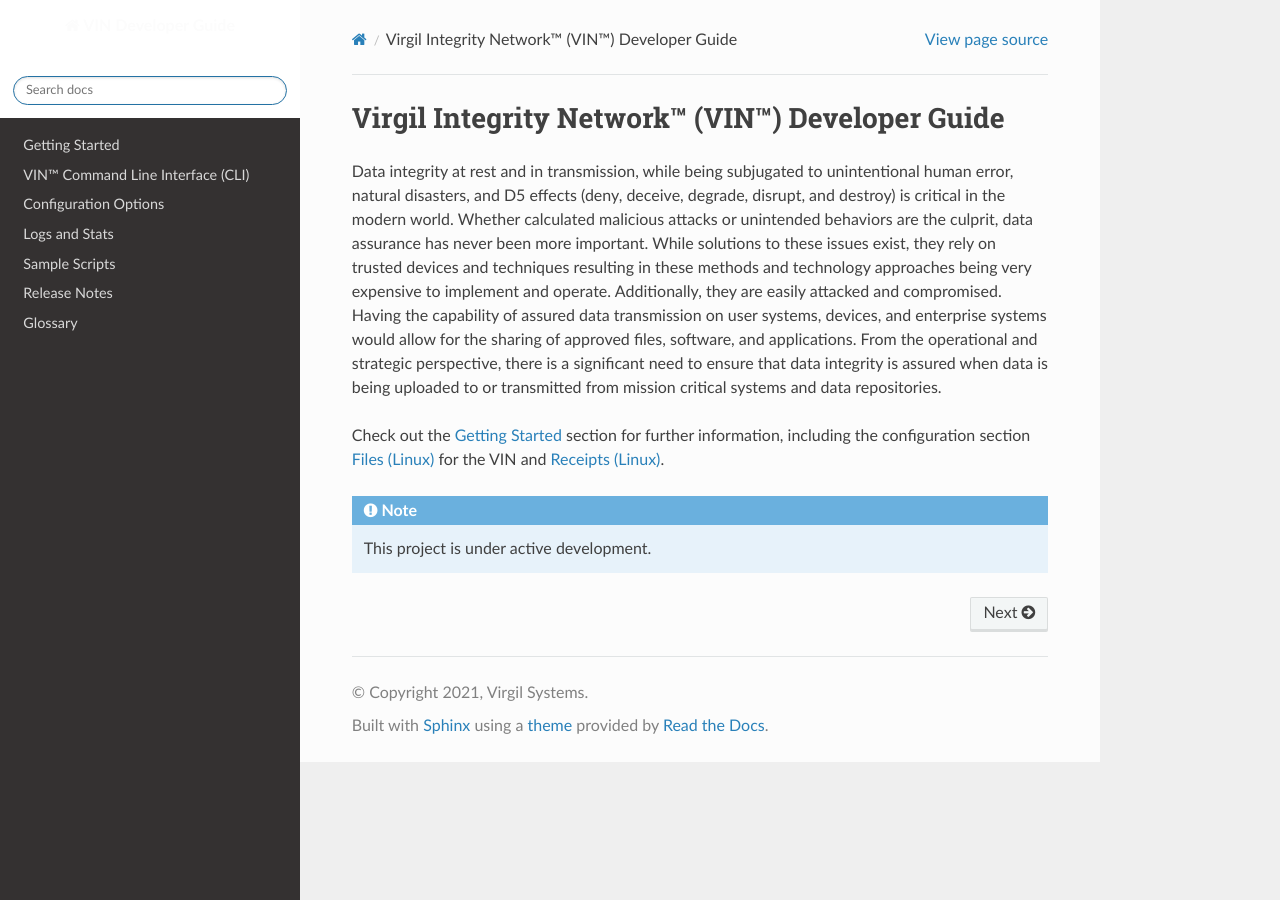
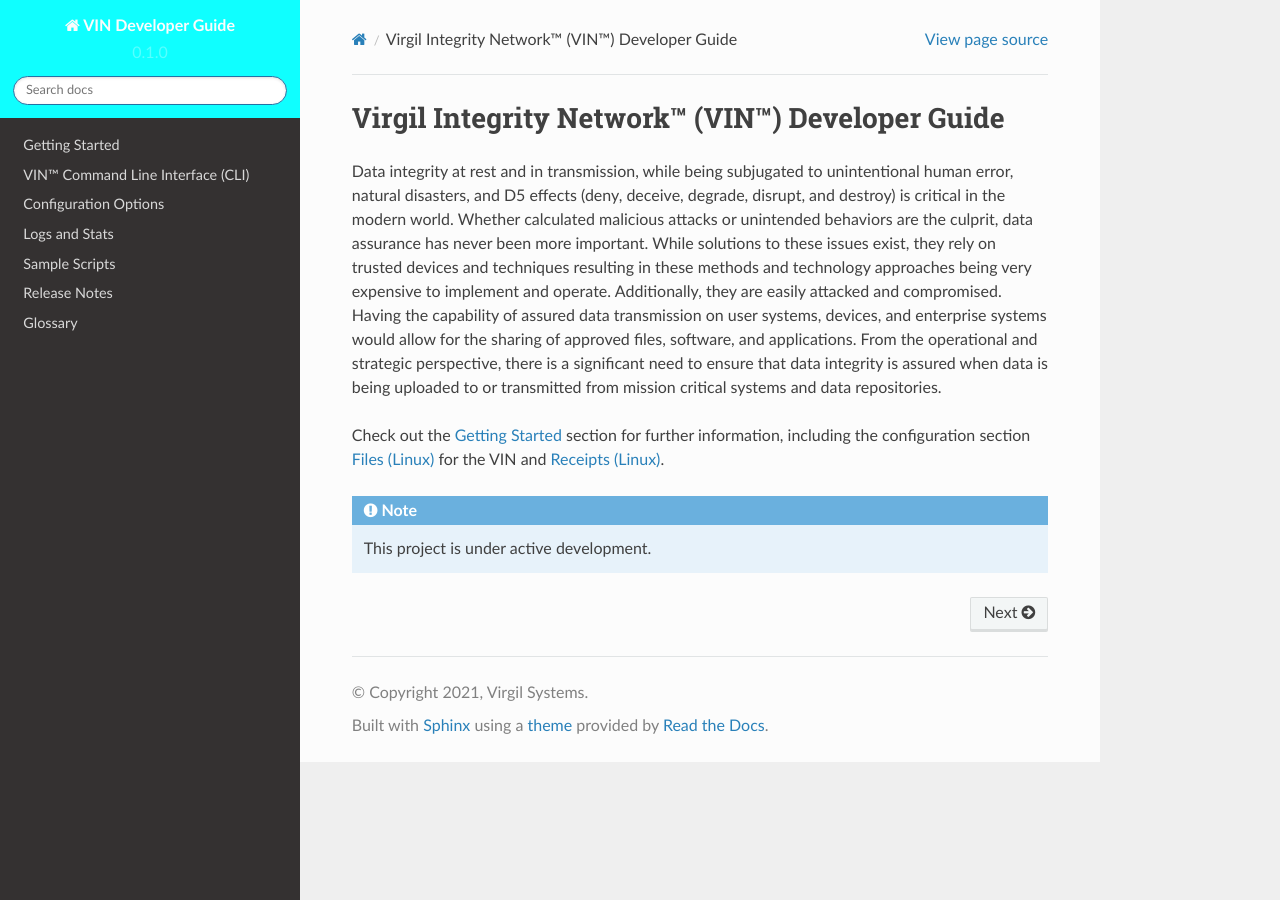
Before and after one commit to Market-Insight-Solutions-LLC/vin-developer-guide, a Sphinx documentation site: the page built from docs/source/index.rst, in a window 1280 px wide. Built offline with Sphinx 7.4.7 and the Read the Docs theme 2.0.0, drawn with Linux system fonts in a browser that asks for light colours.

Commit message:
Update custom.css

```diff
--- a/docs/source/_static/css/custom.css
+++ b/docs/source/_static/css/custom.css
@@ -13,5 +13,5 @@
 
 /* Side navigation bar color */
 .wy-side-nav-search {
-    background-color: #FFFFFF;
+    background-color: #0FFFFF;
 }
```
